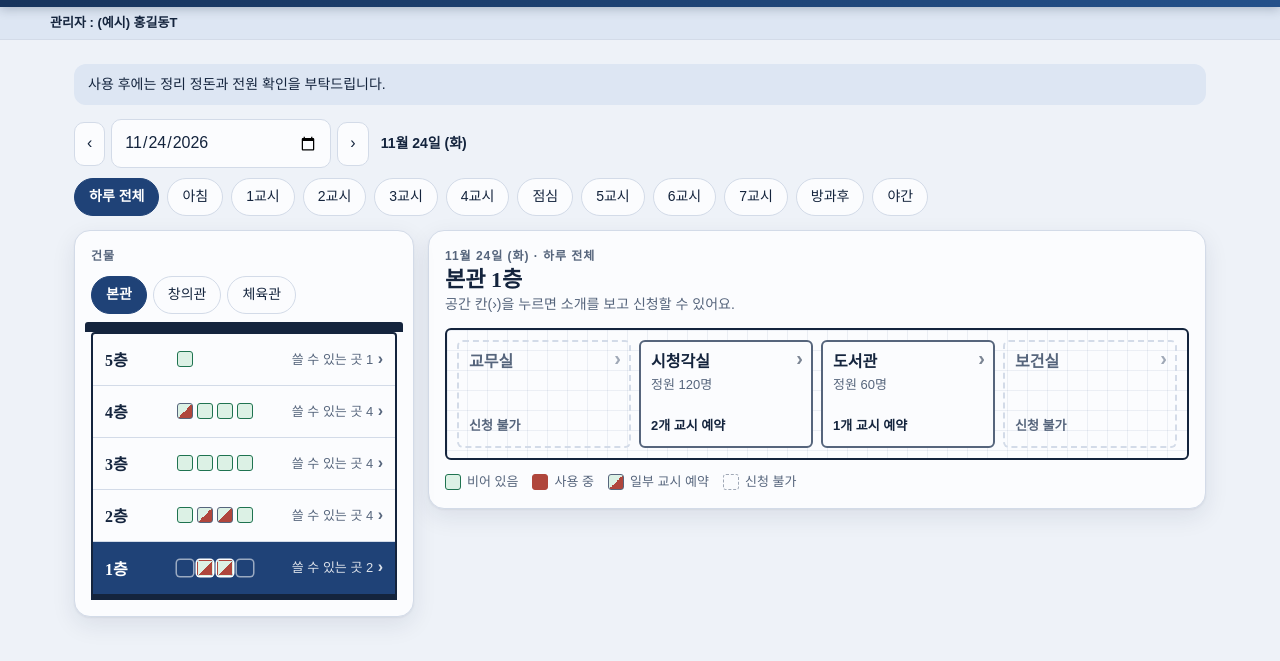
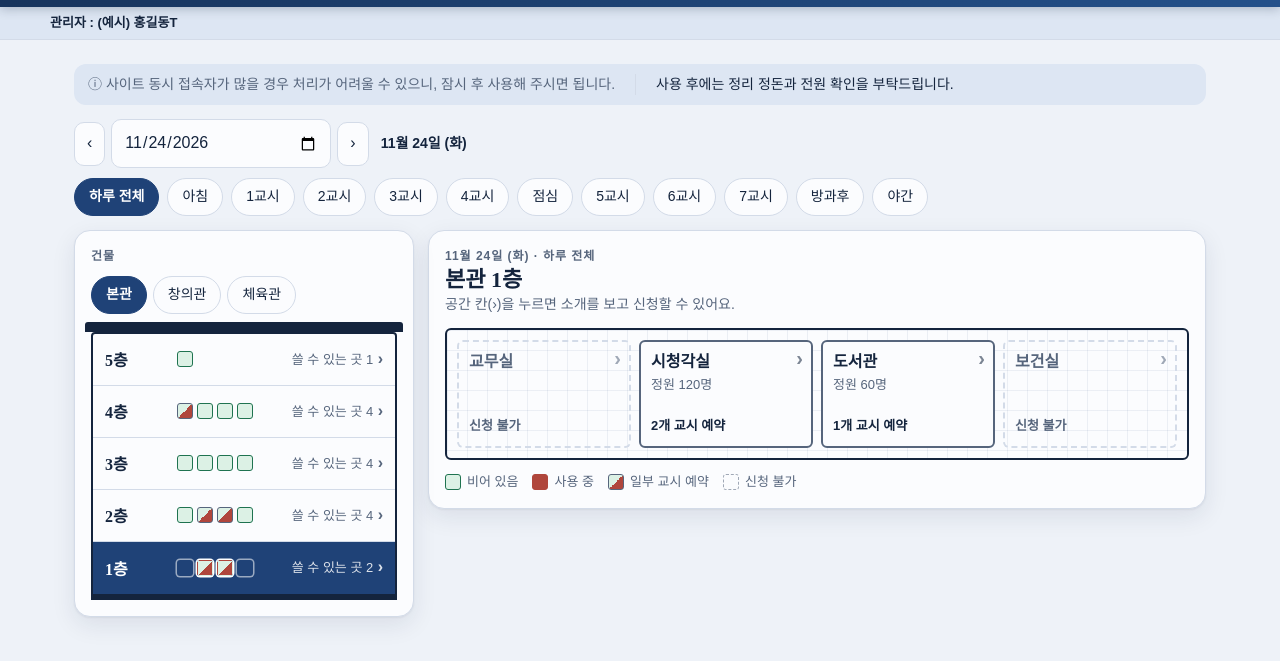
Before and after one commit to impetus7-commits/carpool, a website: page space-rental/preview.html in a window 1280 px wide. Shown: the part 91-752 px from the top of the page. Drawn offline with Linux system fonts and the light colour scheme; a web font is replaced by a local one.

Commit message:
첫 화면 안내문 왼쪽에 동시 접속 안내 문구 추가
Co-Authored-By: Claude Opus 5.5 <noreply@anthropic.com>
Claude-Session: https://claude.ai/code/session_01LCdsPNNXmGoAgXoXacL63H

```diff
--- a/space-rental/preview.html
+++ b/space-rental/preview.html
@@ -129,6 +129,10 @@ main { max-width: 1180px; margin: 0 auto; padding: 16px 16px 110px; }
 .badge.no { background: var(--busy-bg); color: var(--busy); }
 .badge.dim { background: var(--soft); color: var(--sub); }
 .notice { background: var(--brand-soft); border-radius: 12px; padding: 10px 14px; font-size: 14px; margin-bottom: 14px; }
+.notices { display: flex; flex-wrap: wrap; gap: 6px 20px; align-items: baseline; }
+.notices .nbusy { color: var(--sub); }
+.notices .nbusy::before { content: 'ⓘ '; }
+@media (min-width: 900px) { .notices .nbusy { padding-right: 20px; border-right: 1px solid var(--line); } }
 .notice.warn { background: var(--wait-bg); color: var(--wait); }
 .err { background: var(--busy-bg); color: var(--busy); border-radius: 10px; padding: 10px 12px; font-size: 14px; margin: 10px 0; }
 .empty { text-align: center; color: var(--sub); padding: 40px 16px; }
@@ -2152,9 +2156,9 @@ function render() {
 function viewMap() {
   var me = S.init.me, st = S.init.settings;
   var h = '';
-  if (st.notice) {
-    h += '<div class="notice">' + esc(st.notice) + '</div>';
-  }
+  // 왼쪽: 동시 접속 안내(늘 표시), 오른쪽: [설정] 탭의 안내문
+  h += '<div class="notice notices"><span class="nbusy">사이트 동시 접속자가 많을 경우 처리가 어려울 수 있으니, 잠시 후 사용해 주시면 됩니다.</span>' +
+    (st.notice ? '<span class="nmain">' + esc(st.notice) + '</span>' : '') + '</div>';
   h += '<section class="ctl">' + dateBar('date', S.date) +
     '<div class="chips scroll" id="periodchips" role="group" aria-label="교시 고르기">' +
     '<button type="button" class="chip ' + (S.period === 'all' ? 'on' : '') + '" data-a="period" data-p="all" aria-pressed="' + (S.period === 'all') + '">하루 전체</button>' +
```
Also changed, not shown: space-rental/index.html (+7 -3 lines).
